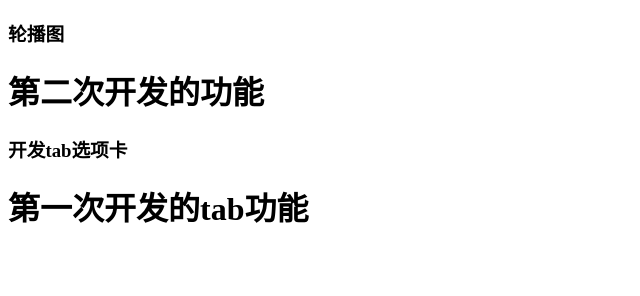
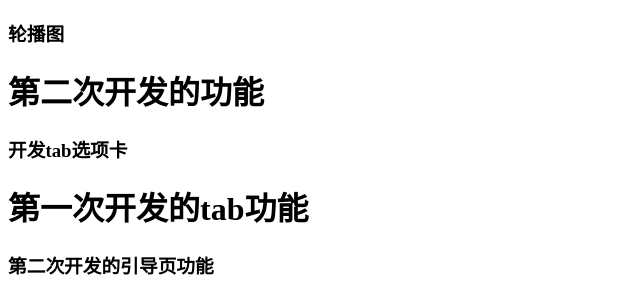
Before and after one commit to lijiang-github/lijiangcontent, a plain HTML site: page index.html in a window 1280 px wide. Shown: the part 677-973 px from the top of the page, without its empty margins (0-640 px from the left). Before the commit the page ends 928 px from the top, so only its background shows below. Drawn offline with Linux system fonts and the light colour scheme.

Commit message:
第二次开发的引导页功能

```diff
--- a/index.html
+++ b/index.html
@@ -21,5 +21,7 @@
 
     <h3>开发tab选项卡</h3>
     <h1>第一次开发的tab功能</h1>
+
+    <h3>第二次开发的引导页功能</h3>
 </body>
 </html>
```
